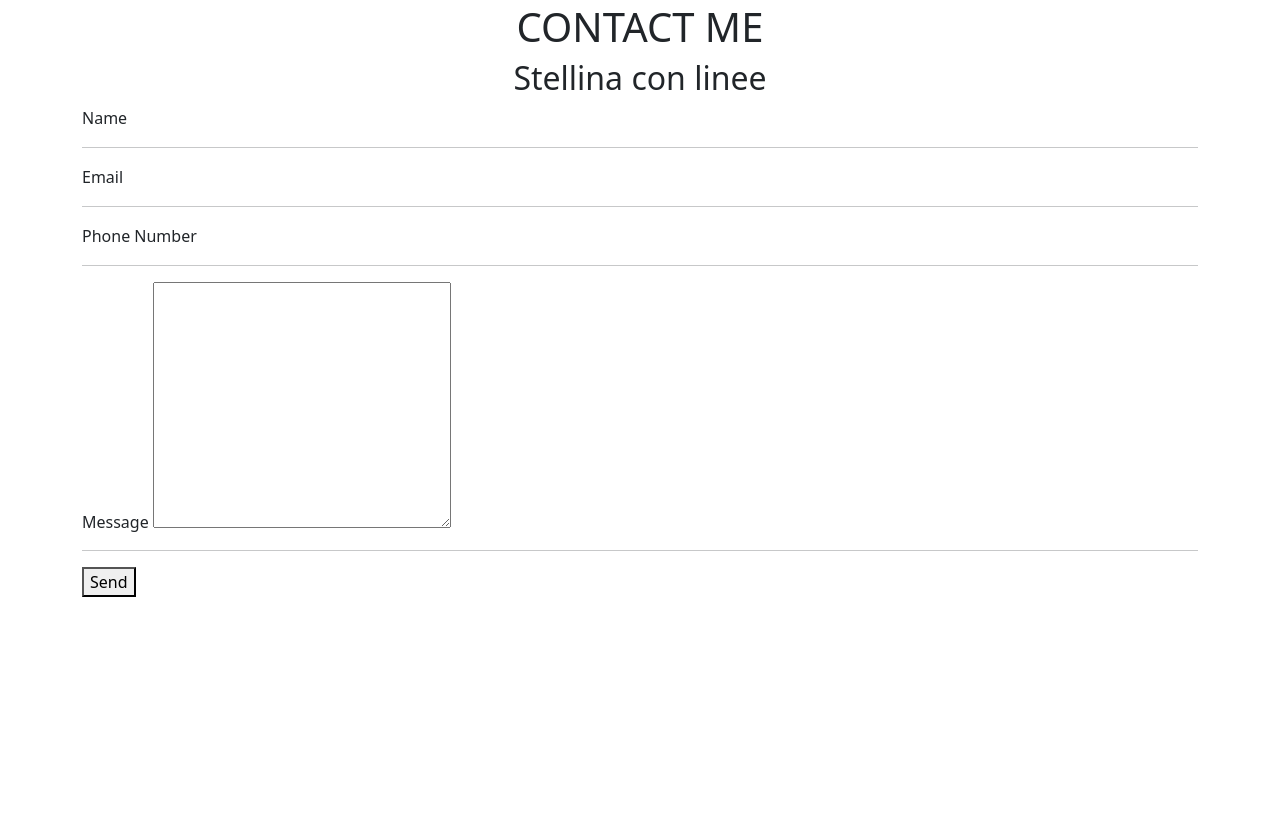
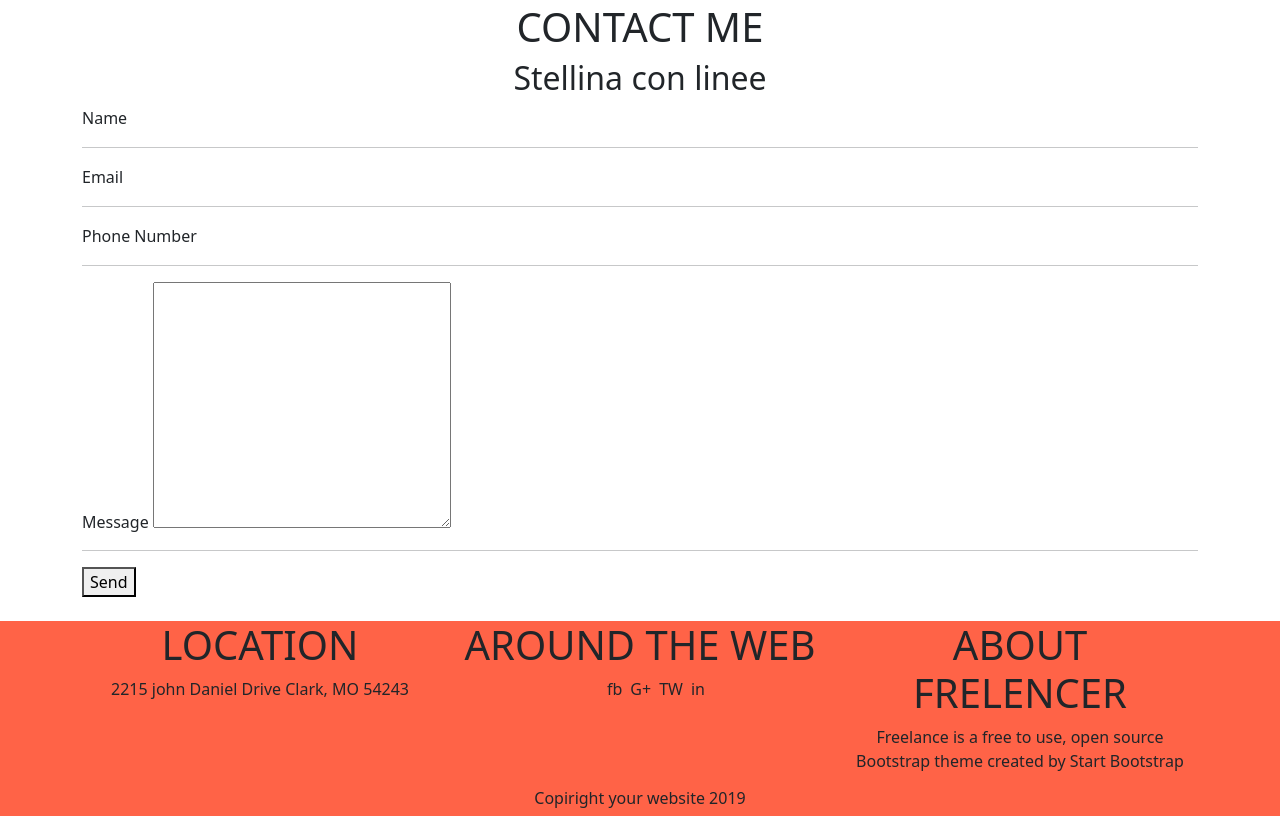
Before and after one commit to Carmine-Doronzo/html-css-bootstrap-freelancer, a plain HTML site: page index.html in a window 1280 px wide. Shown: the part 832-1648 px from the top of the page. Before the commit the page ends 1453 px from the top, so only its background shows below. Drawn offline with nearby package versions, Linux system fonts and the light colour scheme.

Commit message:
ADD: Debug footer

```diff
--- a/css/style.css
+++ b/css/style.css
@@ -19,3 +19,7 @@ input{
 .debug .bg-green{
     background-color: green;
 }
+
+.bg-tomato{
+    background-color: tomato;
+}
--- a/index.html
+++ b/index.html
@@ -177,11 +177,15 @@
                     </div>
 
                     <div class="col-12 d-flex justify-content-center">
+
                         <button>DOWNLOAD</button>
+
                     </div>
 
                 </div>
+
             </div>
+
         </section>
         <!-- END ABOUT SECTION -->
 
@@ -239,19 +243,59 @@
                     </div>
 
                 </div>
+
             </div>
+
+        </section>
+        <!-- END CONTACT ME SECTION -->
+    </main>
+    <!-- END MAIN -->
+
+    <footer>
+        <!-- FOOTER SECTION -->
+        <section class="bg-tomato">
+
+            <div class="container">
+
+                <div class="row ">
+
+                    <div class="col-12 col-md-4 col-lg-4 text-center">
+
+                        <h1>LOCATION</h1>
+                        <p>2215 john Daniel Drive Clark, MO 54243</p>
+
+                    </div>
+
+                    <div class="col-12 col-md-4 col-lg-4 text-center">
+
+                        <h1>AROUND THE WEB</h1>
+                        <ul class="d-flex gap-2 justify-content-center">
+
+                            <li>fb</li>
+                            <li>G+</li>
+                            <li>TW</li>
+                            <li>in</li>
+
+                        </ul>
+
+                    </div>
+
+                    <div class="col-12 col-md-4 col-lg-4 text-center">
+                        <h1>ABOUT FRELENCER</h1>
+                        <p>Freelance is a free to use, open source Bootstrap theme created by Start Bootstrap </p>
+                    </div>
+
+                    <div class="col-12 text-center">
+                        <h6>Copiright your website 2019</h6>
+                    </div>
+                </div>
+
+            </div>
+
         </section>
 
 
-
-
-    </main>
-
-
-
-
-
-    <footer></footer>
+    </footer>
 
 </body>
 
```
